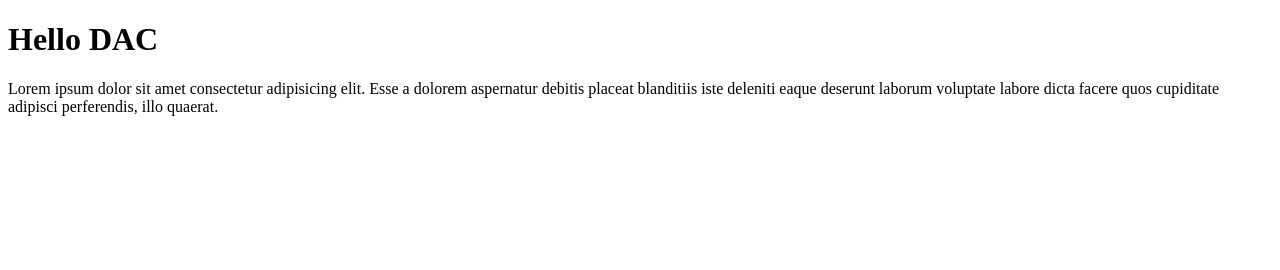
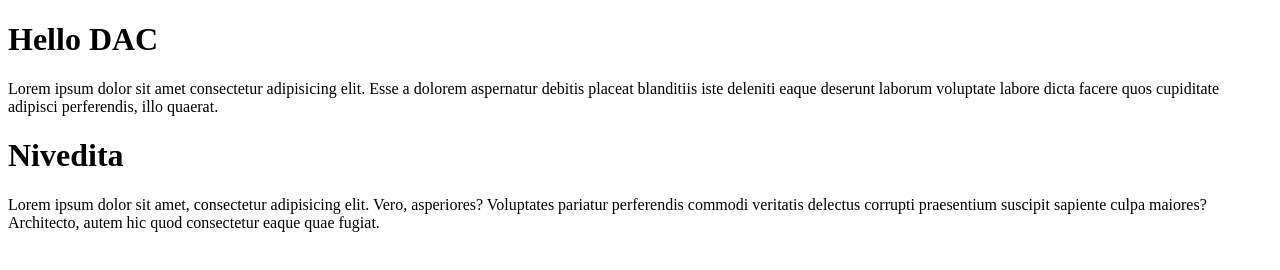
Before and after one commit to OmBongulwar74/Demo1, a plain HTML site: page index.html in a window 1280 px wide. Drawn offline with Linux system fonts and the light colour scheme.

Commit message:
Second change

```diff
--- a/index.html
+++ b/index.html
@@ -8,5 +8,7 @@
 <body>
     <h1>Hello DAC</h1>
     <p>Lorem ipsum dolor sit amet consectetur adipisicing elit. Esse a dolorem aspernatur debitis placeat blanditiis iste deleniti eaque deserunt laborum voluptate labore dicta facere quos cupiditate adipisci perferendis, illo quaerat.</p>
+    <h1>Nivedita</h1>
+    <p>Lorem ipsum dolor sit amet, consectetur adipisicing elit. Vero, asperiores? Voluptates pariatur perferendis commodi veritatis delectus corrupti praesentium suscipit sapiente culpa maiores? Architecto, autem hic quod consectetur eaque quae fugiat.</p>
 </body>
 </html>
```
